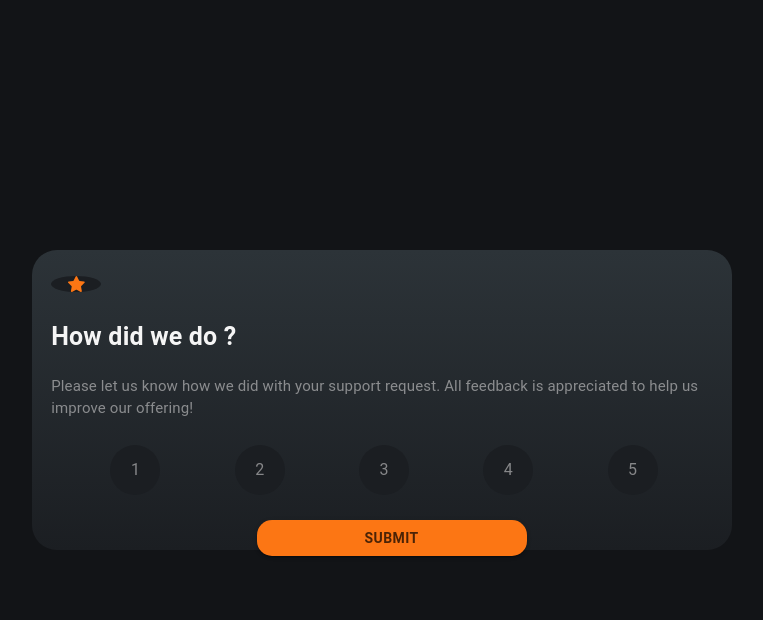
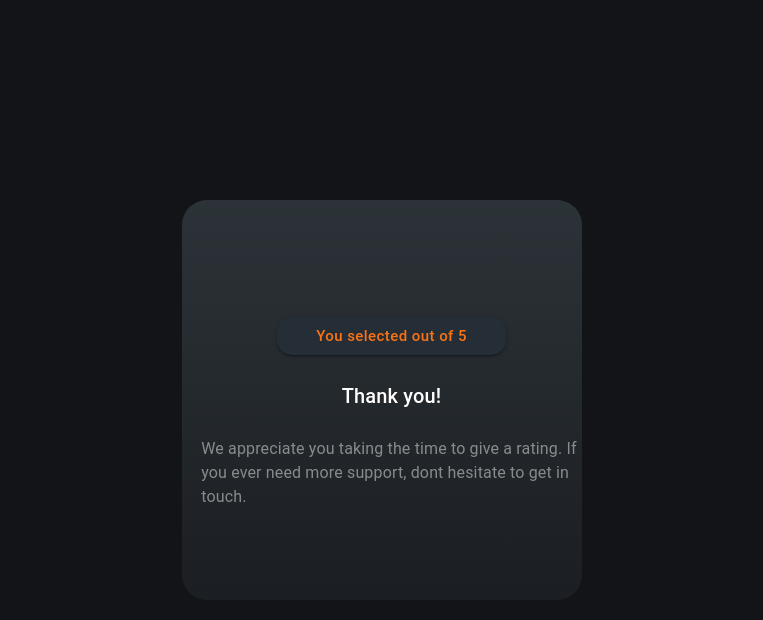
Before and after one commit to Saikiruthiga/Rating, a Next.js app: page / in a window 1280 px wide. Both pictures are taken after a click on the button "SUBMIT". Shown: the top 620 px of the page, without its empty margins (258-1021 px from the left). Built offline with nearby package versions, Linux system fonts and the light colour scheme.

Commit message:
Feedback form added

```diff
--- /dev/null
+++ b/app/components/Acknowledment.jsx
@@ -0,0 +1,42 @@
+import { Box, Typography, Button } from "@mui/material";
+const Acknowledgement = ({ number }) => {
+  return (
+    <Box
+      sx={{
+        background: "linear-gradient(to bottom, #2c3338, #1b1e22)",
+        width: "400px",
+        height: "400px",
+        borderRadius: "25px",
+        display: "flex",
+        paddingLeft: "1.5%",
+        paddingTop: "2%",
+        flexDirection: "column",
+        gap: "25px",
+        justifyContent: "center",
+        alignItems: "center",
+      }}
+    >
+      <Button
+        variant="contained"
+        sx={{
+          width: "60%",
+          borderRadius: "15px",
+          backgroundColor: "hsl(213, 19%, 18%)",
+          color: "hsl(25, 97%, 53%)",
+          fontSize: "15px",
+          textTransform: "none",
+        }}
+      >
+        <Typography variant="h8">You selected {number} out of 5</Typography>
+      </Button>
+      <Typography variant="h6" sx={{ color: "white" }}>
+        Thank you!
+      </Typography>
+      <Typography sx={{ color: "rgba(242, 240, 239, 0.5)" }}>
+        We appreciate you taking the time to give a rating. If you ever need
+        more support, dont hesitate to get in touch.
+      </Typography>
+    </Box>
+  );
+};
+export default Acknowledgement;
--- a/app/page.js
+++ b/app/page.js
@@ -2,10 +2,22 @@
 import { Box, Button, Typography } from "@mui/material";
 import Circle from "./components/Circle";
 import { useState } from "react";
+import Acknowledgement from "./components/Acknowledment";
 
 export default function Home() {
   const numbers = ["1", "2", "3", "4", "5"];
-  const [state, setState] = useState(false);
+  const [rating, setRating] = useState(null);
+  const [isClicked, setIsClicked] = useState(false);
+  const [ack, setAck] = useState(false);
+  const handleSubmit = () => {
+    setAck(true);
+  };
+
+  const handleClick = (number) => {
+    setRating(number);
+    setIsClicked(true);
+  };
+
   return (
     <Box
       sx={{
@@ -17,24 +29,20 @@ export default function Home() {
         alignItems: "center",
       }}
     >
+      {ack ? (
+        <Acknowledgement number={rating} />
+      ) : (
         <Box
           sx={{
             background: "linear-gradient(to bottom, #2c3338, #1b1e22)",
-          width: {
-            xs: "90%",
-            sm: "375px",
-            md: "500px",
-            lg: "700px",
-            xl: "800px",
-          },
-          height: { xs: "auto", sm: "300px" },
+            width: "400px",
+            height: "400px",
             borderRadius: "25px",
             display: "flex",
-          paddingLeft: { xs: "2%", sm: "1.5%" },
-          paddingTop: { xs: "5%", sm: "2%" },
+            paddingLeft: "1.5%",
+            paddingTop: "2%",
             flexDirection: "column",
             gap: "25px",
-          maxWidth: "100%",
           }}
         >
           <Circle
@@ -61,8 +69,8 @@ export default function Home() {
               fontSize: "15px",
             }}
           >
-          Please let us know how we did with your support request. All feedback
-          is appreciated to help us improve our offering!
+            Please let us know how we did with your support request. All
+            feedback is appreciated to help us improve our offering!
           </Typography>
           <Box
             sx={{
@@ -75,16 +83,20 @@ export default function Home() {
               <Circle
                 key={index}
                 value={
-                <Typography
+                  <Button
                     sx={{
                       color: "rgba(242, 240, 239, 0.5)",
+
                       "&:hover": {
                         color: "#000000",
                       },
+                      backgroundColor:
+                        rating === number ? "#FC7614" : "transperant",
                     }}
+                    onClick={() => handleClick(number)}
                   >
                     {number}
-                </Typography>
+                  </Button>
                 }
               />
             ))}
@@ -105,11 +117,13 @@ export default function Home() {
                 color: "rgb(0,0,0,0.7)",
                 fontWeight: "bold",
               }}
+              onClick={handleSubmit}
             >
               Submit
             </Button>
           </Box>
         </Box>
+      )}
     </Box>
   );
 }
```
Lines whose indentation alone changed are shown as unchanged.
